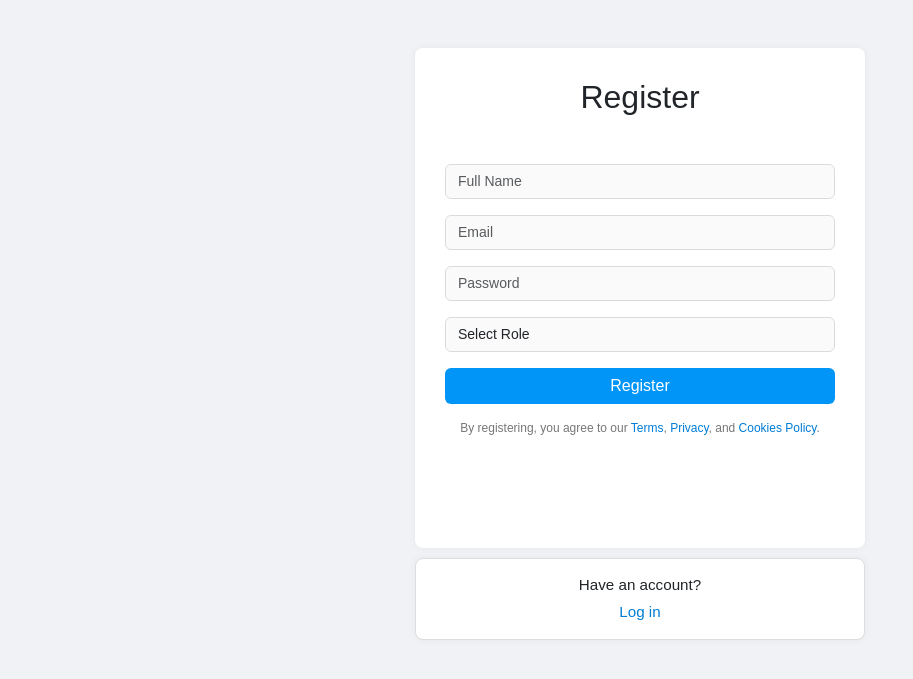
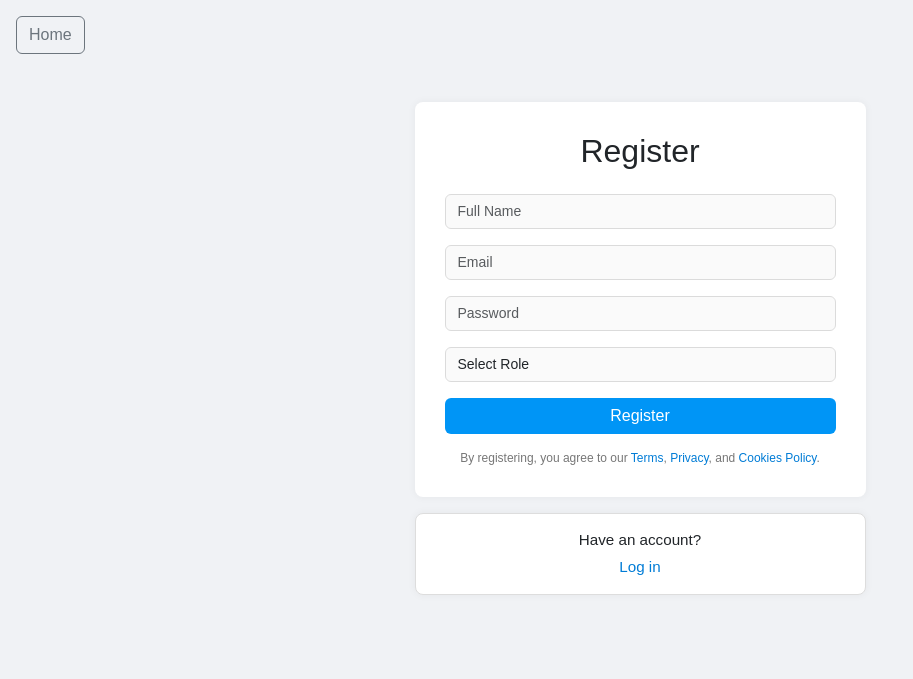
Before and after one commit to anadobrinoiu/GP-Web, a Flask app: page /register in a window 1280 px wide. Shown: the top 679 px of the page, without its empty margins (0-913 px from the left). Run offline with Flask 3, Linux system fonts and the light colour scheme.

Commit message:
Update register.html

```diff
--- a/GP-Web/templates/register.html
+++ b/GP-Web/templates/register.html
@@ -16,14 +16,12 @@
         }
 
         .form-wrapper {
-            max-width: 450px;
-            width: 100%;
-            height:500px;
             background-color: white;
             padding: 30px;
             border-radius: 8px;
             box-shadow: 0 0 8px rgba(0, 0, 0, 0.05);
             margin-bottom: 10px;
+            width: 100%;
         }
 
         .login-box {
@@ -35,6 +33,7 @@
             text-align: center;
             box-shadow: 0 0 8px rgba(0, 0, 0, 0.05);
             font-size: 0.95rem;
+            width: 100%;
         }
 
         .form-control {
@@ -70,9 +69,15 @@
 </head>
 <body>
 
-    <div class="container mt-5 d-flex flex-column align-items-center">
+
+        <div class="text-start ms-3 mt-3">
+            <a href="{{ url_for('home') }}" class="btn btn-outline-secondary">Home</a>
+        </div>
+    <div class="container mt-5">
+        <div class="row justify-content-center">
+            <div class="col-md-6 col-lg-5">
                 <div class="form-wrapper">
-            <h2 class="text-center mb-5">Register</h2>
+                    <h2 class="text-center mb-4">Register</h2>
                     <form id="registerForm">
                         <div class="mb-3">
                             <input type="text" class="form-control" id="name" name="name" placeholder="Full Name" required>
@@ -89,8 +94,6 @@
                                 <option value="patient">Patient</option>
                                 <option value="doctor">Doctor</option>
                             </select>
-
-
                         </div>
                         <button type="submit" class="btn btn-primary w-100">Register</button>
                         <div class="legal-text text-center">
@@ -99,9 +102,11 @@
                     </form>
                 </div>
 
-        <div class="login-box">
+                <div class="login-box mt-3">
                     <p class="mb-1">Have an account?</p>
                     <a href="{{ url_for('login') }}">Log in</a>
+                </div>
+            </div>
         </div>
     </div>
 
```
Lines whose indentation alone changed are shown as unchanged.
